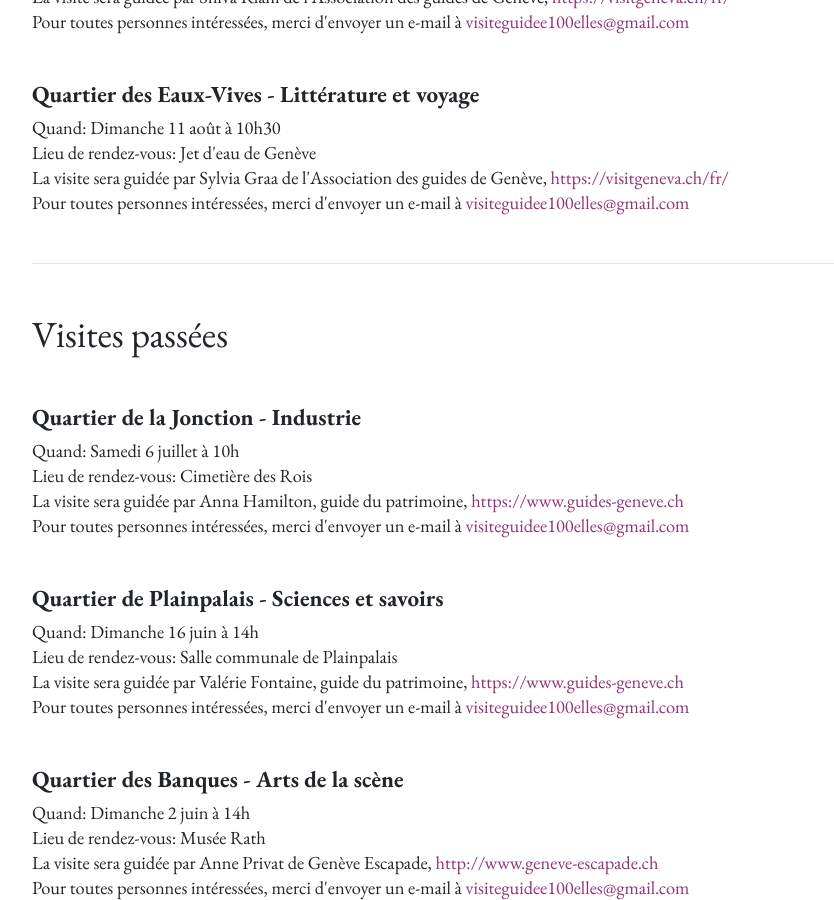
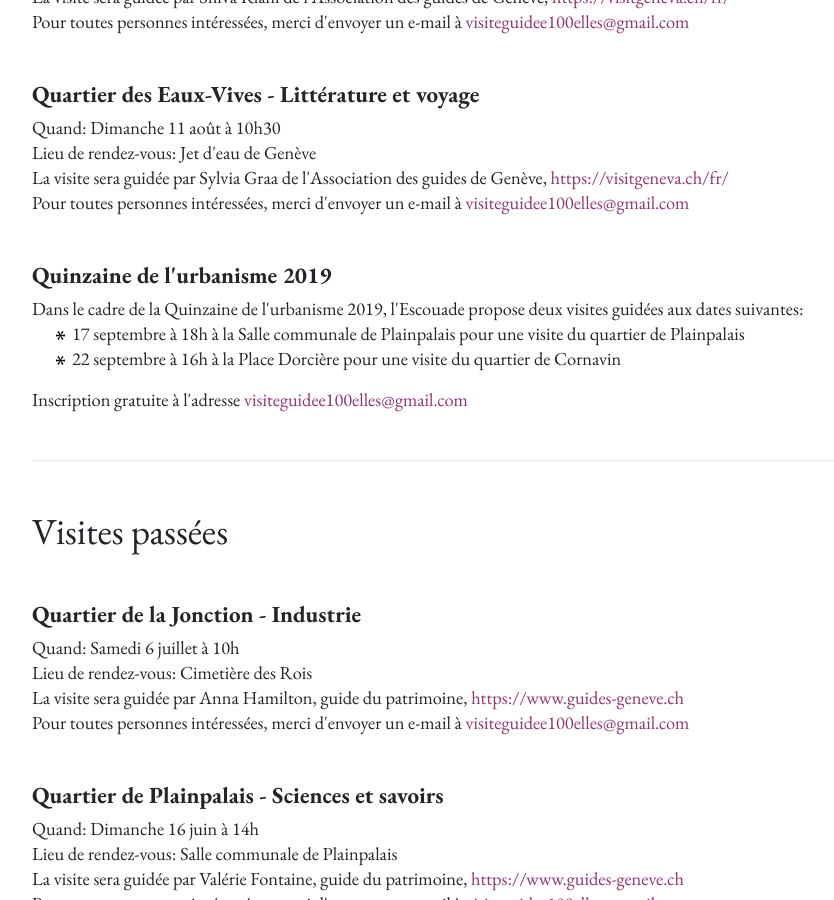
Before and after one commit to larucheio/100elles.ch, a Jekyll site: the page built from visites-guidees/index.html, in a window 1280 px wide and 900 px high, scrolled down 695 px. Shown: the whole window, without its empty margins (53-887 px from the left). Built offline with Jekyll 4.4.1, drawn with Linux system fonts in a browser that asks for light colours.

Commit message:
Ajout de la quinzaine de l'urbanisme

```diff
--- a/visites-guidees/index.html
+++ b/visites-guidees/index.html
@@ -36,6 +36,16 @@ layout: main
     La visite sera guidée par Sylvia Graa de l'Association des guides de Genève, <a href="https://visitgeneva.ch/fr/">https://visitgeneva.ch/fr/</a>
     <br>
     Pour toutes personnes intéressées, merci d'envoyer un e-mail à <a href="mailto:visiteguidee100elles@gmail.com">visiteguidee100elles@gmail.com</a>
+  </div>
+
+  <div class="mt-5">
+    <b class="lead font-weight-bold mb-2 d-block">Quinzaine de l'urbanisme 2019</b>
+    Dans le cadre de la Quinzaine de l'urbanisme 2019, l'Escouade propose deux visites guidées aux dates suivantes:
+    <ul>
+      <li>17 septembre à 18h à la Salle communale de Plainpalais pour une visite du quartier de Plainpalais</li>
+      <li>22 septembre à 16h à la Place Dorcière pour une visite du quartier de Cornavin</li>
+    </ul>
+    Inscription gratuite à l'adresse <a href="mailto:visiteguidee100elles@gmail.com">visiteguidee100elles@gmail.com</a>
   </div>
 
   <hr class="my-5">
```
